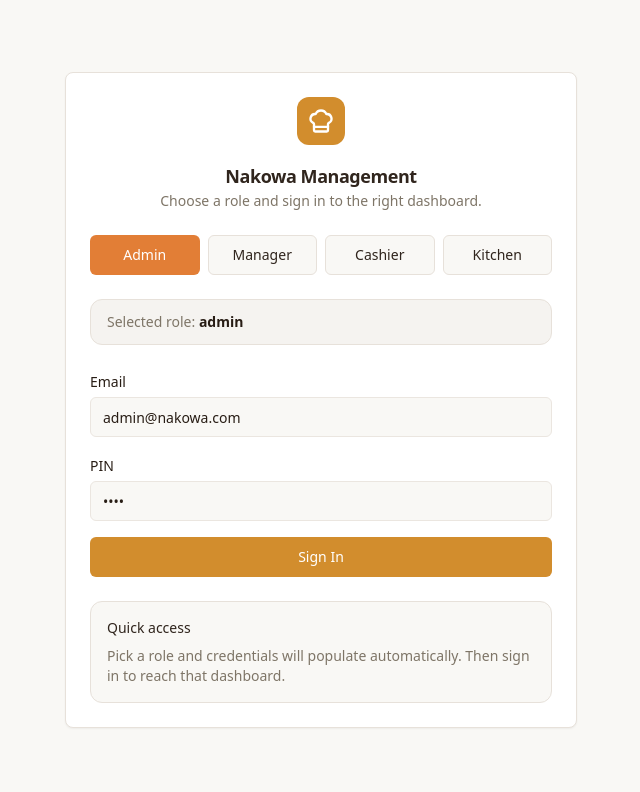
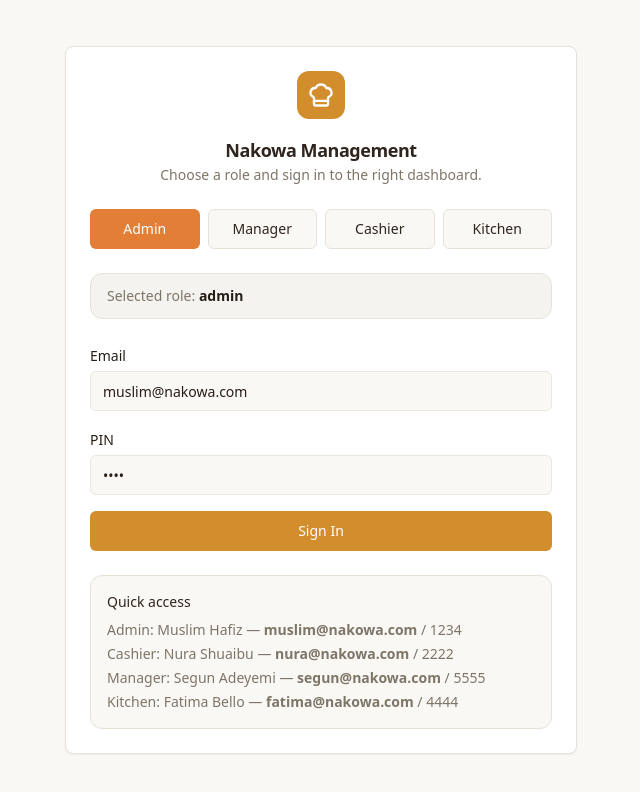
Before and after one commit to brodamusleem/Nakowa-mangement-system, a React (Vite) app: page /login in a window 1280 px wide. Shown: the top 792 px of the page, without its empty margins (319-959 px from the left). Built offline with nearby package versions, Linux system fonts and the light colour scheme; no server answers.

Commit message:
fix: update CORS origin settings and modify role options with correct email credentials in LoginPage

```diff
--- a/src/pages/admin/dashboard/LoginPage.tsx
+++ b/src/pages/admin/dashboard/LoginPage.tsx
@@ -13,9 +13,9 @@ import { Label } from "@/components/ui/label"
 import { Card, CardContent, CardDescription, CardHeader, CardTitle } from "@/components/ui/card"
 
 const roleOptions = [
-  { label: "Admin", value: "admin", email: "admin@nakowa.com", pin: "1234" },
+  { label: "Admin", value: "admin", email: "muslim@nakowa.com", pin: "1234" },
   { label: "Manager", value: "manager", email: "segun@nakowa.com", pin: "5555" },
-  { label: "Cashier", value: "cashier", email: "amaka@nakowa.com", pin: "2222" },
+  { label: "Cashier", value: "cashier", email: "nura@nakowa.com", pin: "2222" },
   { label: "Kitchen", value: "kitchen", email: "fatima@nakowa.com", pin: "4444" },
 ]
 
@@ -109,7 +109,12 @@ export default function LoginPage() {
 
           <div className="grid gap-2 rounded-xl border border-border bg-background p-4 text-sm">
             <p className="font-medium">Quick access</p>
-            <p className="text-muted-foreground">Pick a role and credentials will populate automatically. Then sign in to reach that dashboard.</p>
+            <div className="space-y-1 text-muted-foreground">
+              <p>Admin: Muslim Hafiz — <span className="font-semibold">muslim@nakowa.com</span> / 1234</p>
+              <p>Cashier: Nura Shuaibu — <span className="font-semibold">nura@nakowa.com</span> / 2222</p>
+              <p>Manager: Segun Adeyemi — <span className="font-semibold">segun@nakowa.com</span> / 5555</p>
+              <p>Kitchen: Fatima Bello — <span className="font-semibold">fatima@nakowa.com</span> / 4444</p>
+            </div>
           </div>
         </CardContent>
       </Card>
```
Also changed, not shown: data/server.ts (+4 -4 lines).
